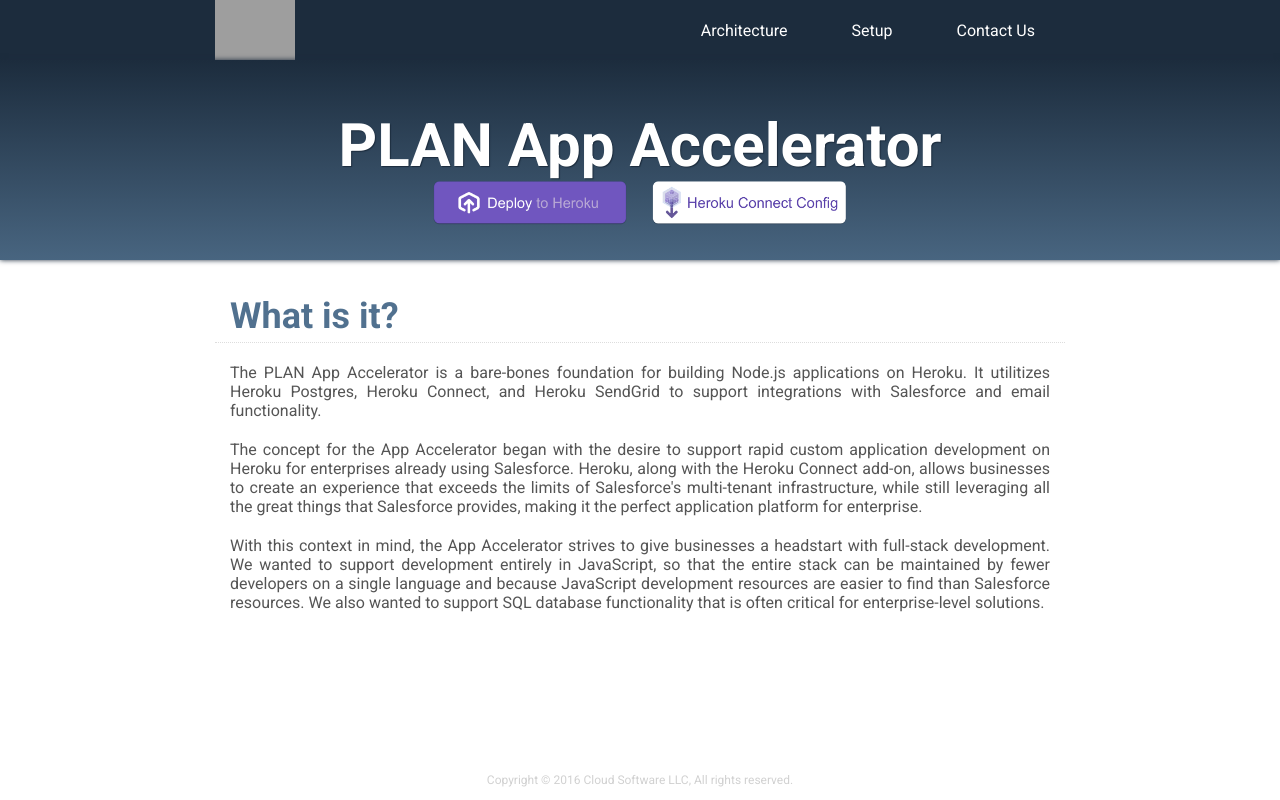
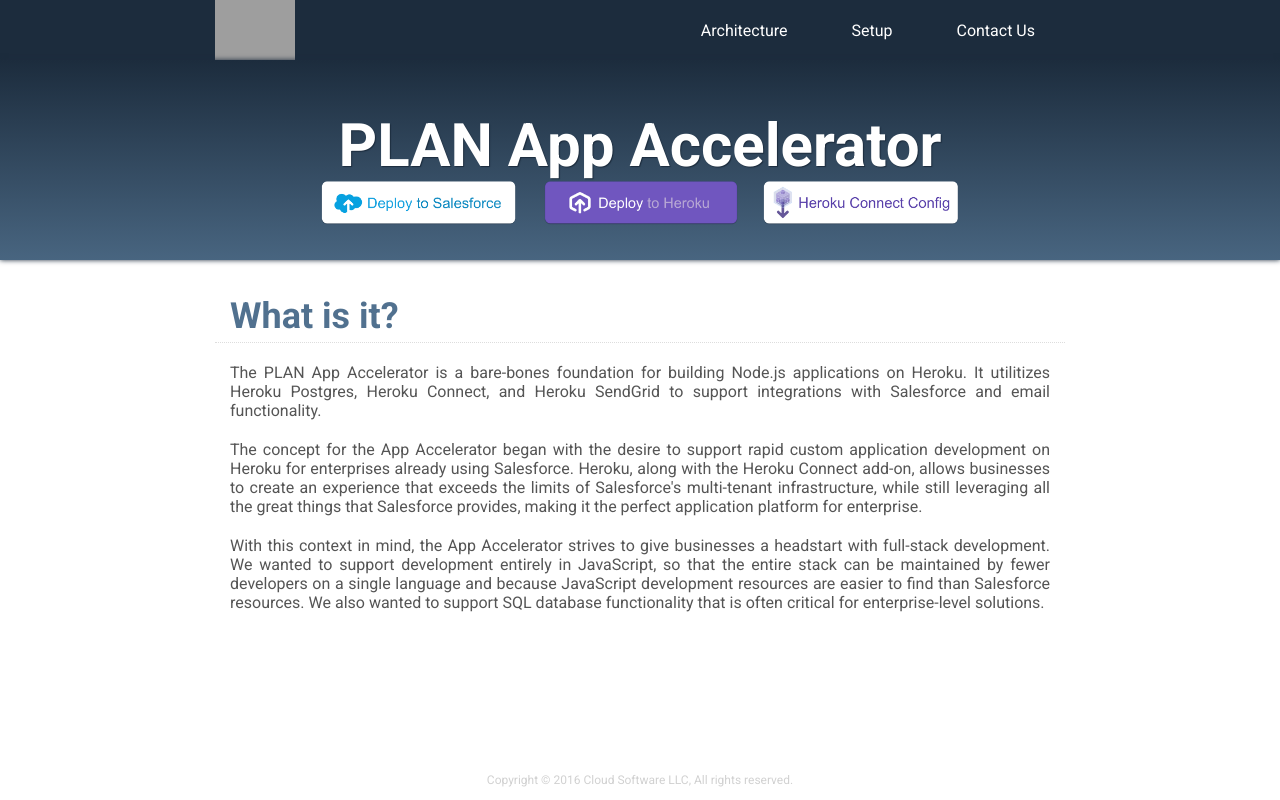
Before and after one commit to wilkins88/plan-app-accelerator, a plain HTML site: page index.html in a window 1280 px wide. Drawn offline with Linux system fonts and the light colour scheme; grey boxes are pictures that could not be loaded.

Commit message:
Adds Deploy to Salesforce button to index.html

```diff
--- a/index.html
+++ b/index.html
@@ -51,6 +51,7 @@
 <div id="header">
 	<div id="title"><span>PLAN App Accelerator</span></div>
 	<div id="buttons">
+		<a href="https://login.salesforce.com/packaging/installPackage.apexp?p0=04t36000000k9Kw" target="_blank"><img src="images/dts_light.png" class="install-button" /></a>
 		<a href="https://heroku.com/deploy?template=https://github.com/Cloud-Software-LLC/plan-app-accelerator" target="_blank"><img src="images/dth_light.png" class="install-button" /></a>
 		<a href="https://raw.githubusercontent.com/Cloud-Software-LLC/plan-app-accelerator/master/heroku-connect-config.json" download><img src="images/hcc_light.png" class="install-button" /></a>
 	</div>
```
